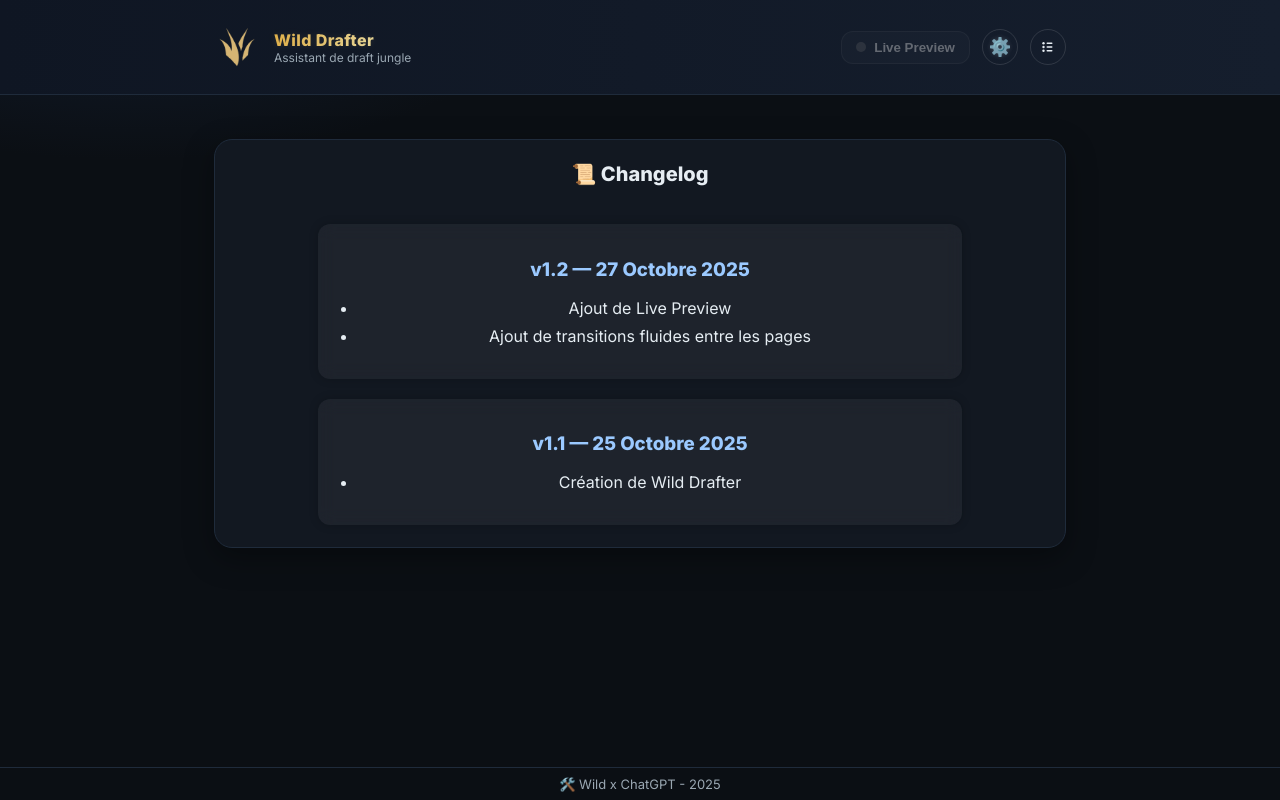
After one commit to WildG-1/Wild-Drafter, a Flask app: page /changelog in a window 1280 px wide. The commit adds this page. Run offline with Flask 3, Linux system fonts and the light colour scheme.

Commit message:
Add files via upload

```diff
--- a/app.py
+++ b/app.py
@@ -125,6 +125,10 @@ def recommend():
     scored.sort(key=lambda x: x["score"], reverse=True)
     return jsonify(scored[:max_results])
 
+@app.route("/changelog")
+def changelog():
+    return render_template("changelog.html")
+
 # ================================================================
 #  🔐 ADMIN
 # ================================================================
--- a/static/css/styles.css
+++ b/static/css/styles.css
@@ -933,15 +933,15 @@ html { scroll-behavior: smooth; }
 /* === Live Preview — Compact, fluide et scrollable sans scrollbar === */
 #live-preview {
   position: fixed;
-  top: 119px;
-  right: 180px;
+  top: 24px;
+  right: -320px;
   width: 320px;
 
-  /* ÉTAT FERMÉ (valeurs de départ) */
+  /* État fermé par défaut */
   transform: translateX(40px) scale(0.98);
   opacity: 0;
-  max-height: 0;           /* ferme visuellement */
-  overflow: hidden;        /* cache le contenu fermé */
+  max-height: 0;
+  overflow: hidden;
 
   background: rgba(13, 23, 41, 0.44);
   border: 1px solid #1f2b3b;
@@ -952,25 +952,24 @@ html { scroll-behavior: smooth; }
   -webkit-backdrop-filter: blur(12px);
   z-index: 2000;
 
-  /* ✅ TRANSITIONS : NE PAS RÉÉCRASER AILLEURS */
   transition:
     transform 0.45s cubic-bezier(0.25, 1, 0.5, 1),
     opacity 0.45s ease,
-    max-height 0.5s ease;
+    max-height 0.45s ease;
 
-  /* Masquer totalement les barres de scroll */
-  scrollbar-width: none;        /* Firefox */
-  -ms-overflow-style: none;     /* IE/Edge */
+  scrollbar-width: none;
+  -ms-overflow-style: none;
 }
 #live-preview::-webkit-scrollbar { display: none; }
 
 /* === ÉTAT OUVERT === */
 #live-preview.visible {
+  right: -320px; /* optionnel si tu veux un léger offset */
   transform: translateX(0) scale(1);
   opacity: 1;
   max-height: calc(100vh - 140px);
-  overflow-y: auto;        /* scroll interne */
-  min-height: 175px;       /* mets la min-height ici (ou enlève si tu veux) */
+  overflow-y: auto;
+  min-height: 0px;
 }
 
 /* === Indicateur "Live" rouge animé === */
@@ -988,24 +987,18 @@ html { scroll-behavior: smooth; }
   width: 10px;
   height: 10px;
   border-radius: 50%;
-  background: #ff3b30; /* rouge vif */
+  background: #ff3b30;
   box-shadow: 0 0 8px rgba(255, 60, 60, 0.7);
   animation: pulseLive 1.8s ease-in-out infinite;
 }
 
-/* Animation de respiration */
 @keyframes pulseLive {
   0%   { transform: scale(1);   box-shadow: 0 0 6px rgba(255, 60, 60, 0.6); }
   50%  { transform: scale(1.35); box-shadow: 0 0 18px rgba(255, 60, 60, 0.9); }
   100% { transform: scale(1);   box-shadow: 0 0 6px rgba(255, 60, 60, 0.6); }
 }
 
-/* Quand il y a du contenu (donc “ouvert”) */
-#live-preview.active {
-  max-height: 80vh; /* la hauteur maximale animée */
-  overflow-y: auto;  /* autorise le scroll une fois ouverte */
-}
-
+/* === Contenu === */
 #live-preview h3 {
   margin-top: 0;
   margin-bottom: 12px;
@@ -1021,6 +1014,7 @@ html { scroll-behavior: smooth; }
   flex-direction: column;
   gap: 10px;
 }
+
 
 /* Cartes champion cohérentes avec le style des résultats */
 .champion-card {
@@ -1076,3 +1070,175 @@ html { scroll-behavior: smooth; }
   color: var(--muted);
   margin: 0;
 }
+
+/* Changelog */
+
+.changelog-list {
+  display: flex;
+  flex-direction: column;
+  gap: 20px;
+  width: 80%;
+  max-width: 700px;
+  margin: 0 auto;
+}
+
+.changelog-item {
+  background: rgba(255,255,255,0.05);
+  padding: 15px 20px;
+  border-radius: 12px;
+  backdrop-filter: blur(8px);
+  box-shadow: 0 0 10px rgba(0,0,0,0.2);
+}
+
+.changelog-item h3 {
+  color: #9bc9ff;
+  margin-bottom: 10px;
+}
+
+.changelog-item ul {
+  padding-left: 20px;
+}
+
+.changelog-item li {
+  margin-bottom: 6px;
+  line-height: 1.4;
+}
+
+/* ===== Header right ===== */
+.header-right {
+  display: flex;
+  align-items: center;
+  gap: 12px; /* espace constant entre les éléments */
+}
+
+/* ===== Icônes rondes (gear + changelog) ===== */
+.icon-circle {
+  display: inline-flex;
+  justify-content: center;
+  align-items: center;
+  width: 36px;
+  height: 36px;
+  border-radius: 9999px;
+  background: transparent;
+  border: 1px solid var(--border-weak, rgba(255,255,255,0.12));
+  text-decoration: none;            /* supprime tout soulignement */
+  color: inherit;                   /* pas de bleu/violet des liens */
+  outline: none;
+  cursor: pointer;
+  transition: transform .12s ease, background .12s ease, box-shadow .12s ease, border-color .12s ease;
+}
+
+/* Désactive les styles de lien natifs (bleu/violet) */
+a.icon-circle,
+a.icon-circle:visited,
+a.icon-circle:hover,
+a.icon-circle:active {
+  color: inherit;
+  text-decoration: none;
+}
+
+/* Hover/Focus doux */
+.icon-circle:hover,
+.icon-circle:focus-visible {
+  background: var(--surface-2, rgba(255,255,255,0.06));
+  border-color: var(--border, rgba(255,255,255,0.18));
+  box-shadow: 0 2px 10px rgba(0,0,0,0.2);
+  transform: translateY(-1px);
+}
+
+/* Emoji gear */
+.admin-emoji {
+  font-size: 18px;
+  line-height: 1;
+}
+
+/* SVG changelog propre */
+.changelog-svg {
+  width: 18px;
+  height: 18px;
+  display: block;
+  fill: currentColor; /* suit la couleur du texte (thème) */
+}
+
+/* ===== Transitions "DELUXE" ===== */
+
+/* Container: fondu + slide doux */
+main.container {
+  opacity: 1;
+  transform: translateY(0) scale(1);
+  transition: opacity .35s ease, transform .35s ease;
+  will-change: opacity, transform;
+}
+
+/* État sortie */
+.main-out {
+  opacity: 0;
+  transform: translateY(8px) scale(.995);
+}
+
+/* État entrée */
+.main-in {
+  opacity: 0;
+  transform: translateY(8px) scale(.995);
+}
+.main-in.main-in-active {
+  opacity: 1;
+  transform: translateY(0) scale(1);
+}
+
+/* Rideau de transition plein écran */
+.transition-wrapper {
+  position: fixed;
+  inset: 0;
+  pointer-events: none;
+  z-index: 9999;
+  background: radial-gradient(120% 120% at 50% -10%, rgba(0,140,255,.15), rgba(0,0,0,0) 60%),
+              linear-gradient(180deg, rgba(0,0,0,.35), rgba(0,0,0,.6));
+  opacity: 0;
+  transform: scale(1.02);
+  transition: opacity .28s ease, transform .28s ease;
+}
+
+/* Actif lors de la nav */
+.transition-active {
+  opacity: 1;
+  transform: scale(1);
+}
+
+/* Petit "flash" ligne en haut pour le peps */
+.transition-wrapper::after {
+  content: "";
+  position: absolute; left: 0; right: 0; top: 0; height: 2px;
+  background: linear-gradient(90deg, rgba(0,140,255,0), rgba(0,140,255,.9), rgba(0,140,255,0));
+  opacity: 0;
+  transform: translateY(-4px);
+  transition: opacity .28s ease, transform .28s ease;
+}
+.transition-active::after {
+  opacity: 1;
+  transform: translateY(0);
+}
+
+/* ===== Transitions container uniquement ===== */
+main.container {
+  opacity: 1;
+  transform: translateY(0);
+  transition: opacity .24s ease, transform .24s ease;
+  will-change: opacity, transform;
+}
+
+/* sortie */
+.container-exit {
+  opacity: 0;
+  transform: translateY(6px);
+}
+
+/* entrée */
+.container-enter {
+  opacity: 0;
+  transform: translateY(6px);
+}
+.container-enter.container-enter-active {
+  opacity: 1;
+  transform: translateY(0);
+}
--- a/templates/admin.html
+++ b/templates/admin.html
@@ -40,6 +40,7 @@
 {% endblock %}
 
 {% block scripts %}
+
 <script>
 document.addEventListener("DOMContentLoaded", () => {
 
--- /dev/null
+++ b/templates/changelog.html
@@ -0,0 +1,23 @@
+{% extends "layout.html" %}
+{% block content %}
+<section class="panel centered">
+  <h2 class="h2" style="margin-bottom: 20px;">📜 Changelog</h2>
+
+  <div class="changelog-list">
+    <div class="changelog-item">
+      <h3>v1.2 — 27 Octobre 2025</h3>
+      <ul>
+        <li>Ajout de Live Preview</li>
+        <li>Ajout de transitions fluides entre les pages</li>
+      </ul>
+    </div>
+
+    <div class="changelog-item">
+      <h3>v1.1 — 25 Octobre 2025</h3>
+      <ul>
+        <li>Création de Wild Drafter</li>
+      </ul>
+    </div>
+  </div>
+</section>
+{% endblock %}
--- a/templates/layout.html
+++ b/templates/layout.html
@@ -11,16 +11,58 @@
     <!-- ===============================
          POLICES ET STYLES
          =============================== -->
-    <!-- Préchargement des polices Google -->
     <link rel="preconnect" href="https://fonts.googleapis.com">
     <link rel="preconnect" href="https://fonts.gstatic.com" crossorigin>
-    <!-- Police principale : Inter (400, 600, 800) -->
     <link
       href="https://fonts.googleapis.com/css2?family=Inter:wght@400;600;800&display=swap"
       rel="stylesheet"
     >
-    <!-- Feuille de style principale -->
     <link rel="stylesheet" href="{{ url_for('static', filename='css/styles.css') }}">
+
+    <!-- ===============================
+         TRANSITIONS ENTRE PAGES (Cross-Document View Transition)
+         =============================== -->
+    <style>
+      /* Active les transitions natives */
+      @view-transition { navigation: auto; }
+
+      /* Empêche le body complet d'être animé */
+      :root { view-transition-name: none; }
+
+      /* Le container principal : seul élément animé entre les pages */
+      main.container {
+        contain: view-transition;
+        view-transition-name: page;
+      }
+
+      /* Animation fluide sur le container */
+      html::view-transition-old(page),
+      html::view-transition-new(page) {
+        animation-duration: .32s;
+        animation-timing-function: cubic-bezier(.2, .6, .2, 1);
+      }
+
+      @keyframes fade-slide-out {
+        from { opacity: 1; transform: translateY(0) scale(1); }
+        to   { opacity: 0; transform: translateY(6px) scale(.98); }
+      }
+
+      @keyframes fade-slide-in {
+        from { opacity: 0; transform: translateY(6px) scale(.98); }
+        to   { opacity: 1; transform: translateY(0) scale(1); }
+      }
+
+      html::view-transition-old(page) { animation-name: fade-slide-out; }
+      html::view-transition-new(page) { animation-name: fade-slide-in; }
+
+      /* Accessibilité : pas d’animation pour ceux qui réduisent le mouvement */
+      @media (prefers-reduced-motion: reduce) {
+        html::view-transition-old(page),
+        html::view-transition-new(page) {
+          animation: none !important;
+        }
+      }
+    </style>
   </head>
 
   <body class="dark">
@@ -47,32 +89,47 @@
           </div>
         </div>
 
-        <!-- 🔧 Bouton Live Preview + Icône Admin -->
-<div class="header-right" style="display: flex; align-items: center; gap: 16px;">
-
+        <!-- 🔧 Boutons : Live Preview / Admin / Changelog -->
+        <div class="header-right">
           <!-- 🔴 Bouton Live Preview global -->
           <button id="toggle-live" class="btn-live disabled" title="Live Preview">
             <span class="live-dot"></span>
             Live Preview
           </button>
 
-  <!-- ⚙️ Icône d’accès à la page d’administration -->
-  <div
-    class="admin-icon-wrap"
+          <!-- ⚙️ Icône Administration -->
+          <button
+            class="icon-circle"
+            type="button"
+            title="Administration"
+            aria-label="Ouvrir l’administration"
             onclick="window.location.href='/admin'"
-    title="Administration"
           >
-    <span class="admin-emoji">⚙️</span>
+            <span class="admin-emoji" aria-hidden="true">⚙️</span>
+          </button>
+
+          <!-- 🗒️ Icône Changelog -->
+          <a
+            href="{{ url_for('changelog') }}"
+            class="icon-circle changelog-btn"
+            title="Changelog"
+            aria-label="Ouvrir le changelog"
+          >
+            <svg class="changelog-svg" viewBox="0 0 24 24" aria-hidden="true">
+              <circle cx="6" cy="7" r="1.6"></circle>
+              <circle cx="6" cy="12" r="1.6"></circle>
+              <circle cx="6" cy="17" r="1.6"></circle>
+              <rect x="10" y="6"  width="8" height="2" rx="1"></rect>
+              <rect x="10" y="11" width="8" height="2" rx="1"></rect>
+              <rect x="10" y="16" width="8" height="2" rx="1"></rect>
+            </svg>
+          </a>
         </div>
-
-</div>
-
       </div>
     </header>
 
     <!-- ===============================
          CONTENU PRINCIPAL
-         (rempli dynamiquement selon la page)
          =============================== -->
     <main class="container">
       {% block content %}{% endblock %}
@@ -83,7 +140,7 @@
          =============================== -->
     <footer class="footer">
       <div class="container">
-        <span>🛠️ Wild x ChatGPT - {{ 2025 }} </span>
+        <span>🛠️ Wild x ChatGPT - {{ 2025 }}</span>
       </div>
     </footer>
 
@@ -93,13 +150,12 @@
     {% block scripts %}{% endblock %}
 
     <!-- ===============================
-         TRANSITION / ANIMATION (placeholder)
+         WRAPPER DE TRANSITION (facultatif)
          =============================== -->
     <div id="transition-wrapper" class="transition-wrapper"></div>
 
     <!-- ===============================
          SCRIPT GÉNÉRAL DE NAVIGATION
-         (redirection au clic sur le logo)
          =============================== -->
     <script>
     document.addEventListener("DOMContentLoaded", () => {
@@ -110,6 +166,9 @@
     });
     </script>
 
+    <!-- ===============================
+         SCRIPT DE GESTION DU LIVE PREVIEW
+         =============================== -->
     <script>
     document.addEventListener("DOMContentLoaded", () => {
       const liveBtn = document.getElementById("toggle-live");
```
Also changed, not shown: instance/champions.db (added). Lines whose indentation alone changed are shown as unchanged.
